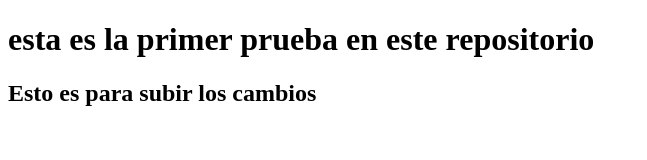
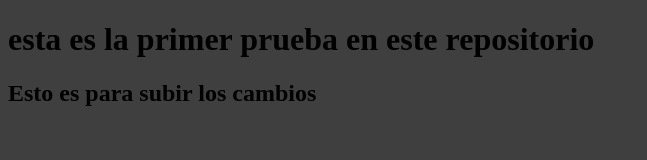
Before and after one commit to AlbertoLcm/Ejemplo, a plain HTML site: page index.html in a window 1280 px wide. Shown: the whole page, without its empty margins (0-647 px from the left). Drawn offline with Linux system fonts and the light colour scheme.

Commit message:
create estilos.css
creamos nuestro archivo de estilos para cambiar el color de fondo

```diff
--- /dev/null
+++ b/estilos.css
@@ -0,0 +1,3 @@
+body{
+    background-color: #3f3f3f;
+}
--- a/index.html
+++ b/index.html
@@ -4,6 +4,7 @@
     <meta charset="UTF-8">
     <meta http-equiv="X-UA-Compatible" content="IE=edge">
     <meta name="viewport" content="width=device-width, initial-scale=1.0">
+    <link rel="stylesheet" href="estilos.css">
     <title>Document</title>
 </head>
 <body>
```
